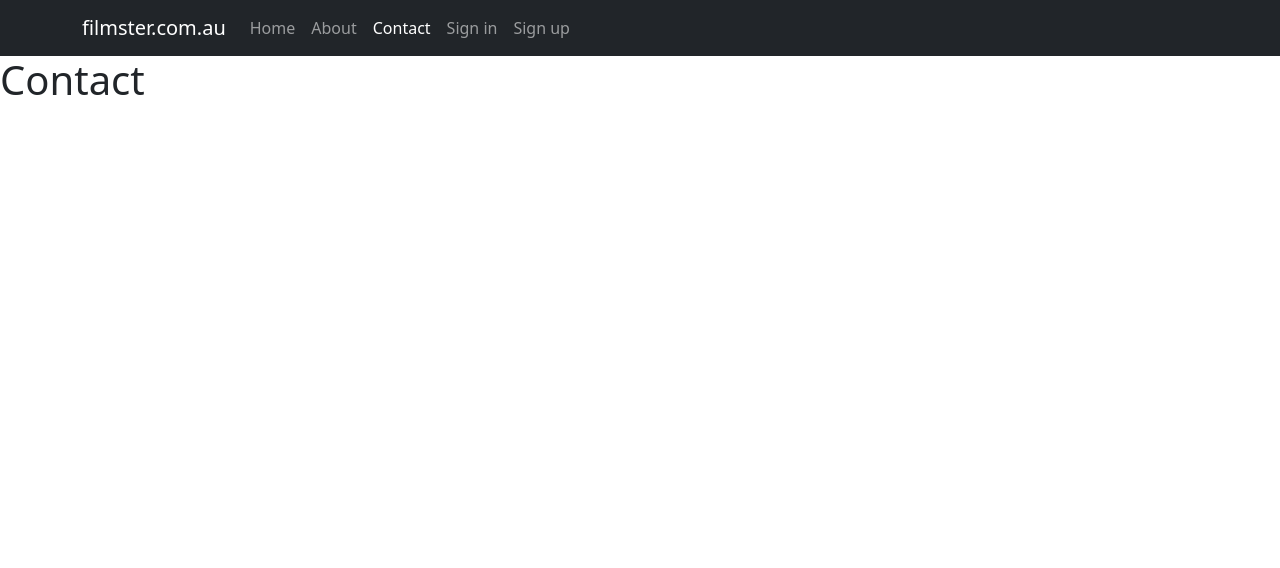
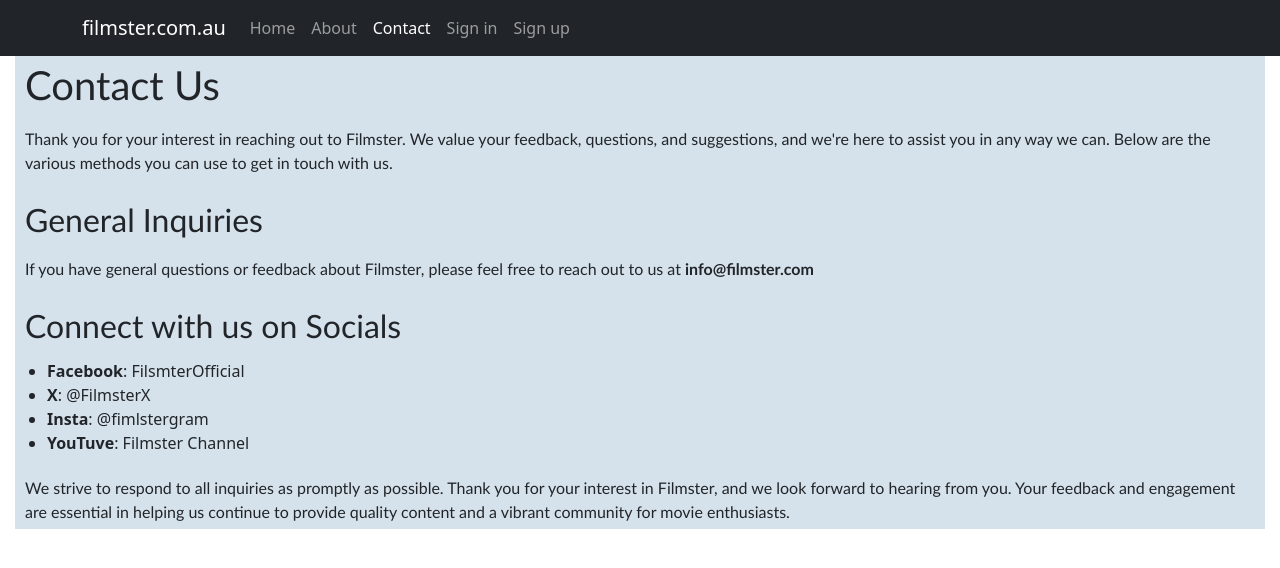
Before and after one commit to gronjski/movie-website, a React (Create React App) app: page /contact in a window 1280 px wide. Shown: the top 568 px of the page. Built offline with nearby package versions, Linux system fonts and the light colour scheme; no server answers.

Commit message:
Added About and Contact text and style

```diff
--- a/src/pages/About.js
+++ b/src/pages/About.js
@@ -1,7 +1,22 @@
+import '../styles/About.css'
+
 export function About () {
     return (
-        <div>
-            <h1>About</h1>
+        <div className='body'>
+            <h1>About Filmster</h1>
+            <p>Welcome to Filmster, your ultimate destination for everything related to movies and cinematic experiences. At Filmster, we are passionate about the art of storytelling through film and are dedicated to providing you with insightful movie reviews, in-depth analysis, and a community of film enthusiasts who share your love for the silver screen.</p>
+            <h2>Our Mission</h2>
+            <p>Filmster was born out of a shared love for movies and a desire to create a space where film aficionados and casual moviegoers alike can come together to explore the world of cinema. Our mission is simple: to provide you with the most comprehensive and honest movie reviews, ensuring that you make informed decisions about what to watch next.</p>
+            <h2>Why Choose Filmster</h2>
+            <p>Trustworthy Reviews: We take our role as movie reviewers seriously, ensuring our opinions are unbiased and our critiques are fair. You can rely on us to provide honest assessments that help you decide which movies are worth your time.
+
+                Diverse Perspectives: Our team consists of individuals from various backgrounds and tastes in film, offering a range of perspectives to cater to all movie preferences.
+
+                Passion for Film: Filmster is not just a website; it's a labor of love. We are passionate about films, and our dedication shines through in every review and article we publish.
+
+                User-Friendly Experience: Our website is designed with you in mind. It's easy to navigate, making it simple to find the information you need and connect with other film enthusiasts.</p>
+
+            <p>Thank you for visiting Filmster, your go-to destination for movie reviews and everything cinema-related. Whether you're a die-hard film buff or just looking for your next movie night pick, Filmster is here to enhance your cinematic journey. Join us in celebrating the magic of movies, one review at a time.</p>
         </div>
     )
 }
--- a/src/pages/Contact.js
+++ b/src/pages/Contact.js
@@ -1,7 +1,18 @@
 export function Contact () {
     return (
-        <div>
-            <h1>Contact</h1>
+        <div className="body">
+            <h1>Contact Us</h1>
+            <p>Thank you for your interest in reaching out to Filmster. We value your feedback, questions, and suggestions, and we're here to assist you in any way we can. Below are the various methods you can use to get in touch with us.</p>
+            <h2>General Inquiries</h2>
+            <p>If you have general questions or feedback about Filmster, please feel free to reach out to us at <b>info@filmster.com</b></p>
+            <h2>Connect with us on Socials</h2>
+            <ul>
+                <li><b>Facebook</b>: FilsmterOfficial</li>
+                <li><b>X</b>: @FilmsterX</li>
+                <li><b>Insta</b>: @fimlstergram</li>
+                <li><b>YouTuve</b>: Filmster Channel</li>
+            </ul>
+            <p>We strive to respond to all inquiries as promptly as possible. Thank you for your interest in Filmster, and we look forward to hearing from you. Your feedback and engagement are essential in helping us continue to provide quality content and a vibrant community for movie enthusiasts.</p>
         </div>
     )
 }
--- /dev/null
+++ b/src/styles/About.css
@@ -0,0 +1,17 @@
+* {
+    margin: 0;
+    padding: 0;
+    box-sizing: border-box;
+}
+
+.body {
+    background-color: rgb(214, 226, 235);
+    max-width: 1250px;
+    width: 100%;
+    margin: 0 auto;
+}
+
+p, h1, h2 {
+    padding: 5px 10px;
+    font-family: 'Trebuchet MS', 'Lucida Sans Unicode', 'Lucida Grande', 'Lucida Sans', Arial, sans-serif;
+}
--- /dev/null
+++ b/src/styles/Contact.css
@@ -0,0 +1,17 @@
+* {
+    margin: 0;
+    padding: 0;
+    box-sizing: border-box;
+}
+
+.body {
+    background-color: rgb(214, 226, 235);
+    max-width: 1250px;
+    width: 100%;
+    margin: 0 auto;
+}
+
+p, h1, h2 {
+    padding: 5px 10px;
+    font-family: 'Trebuchet MS', 'Lucida Sans Unicode', 'Lucida Grande', 'Lucida Sans', Arial, sans-serif;
+}
```
